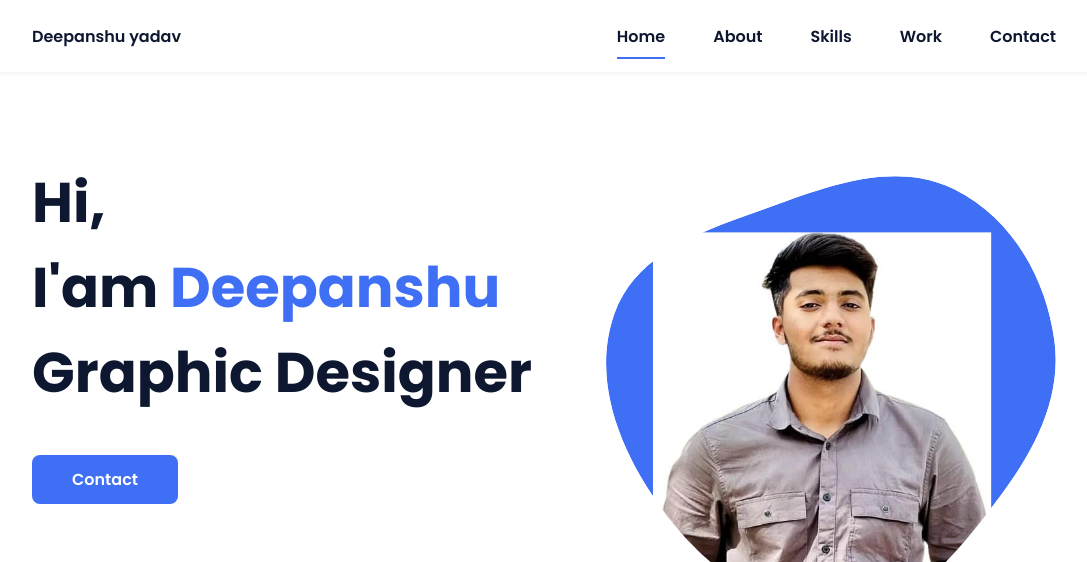
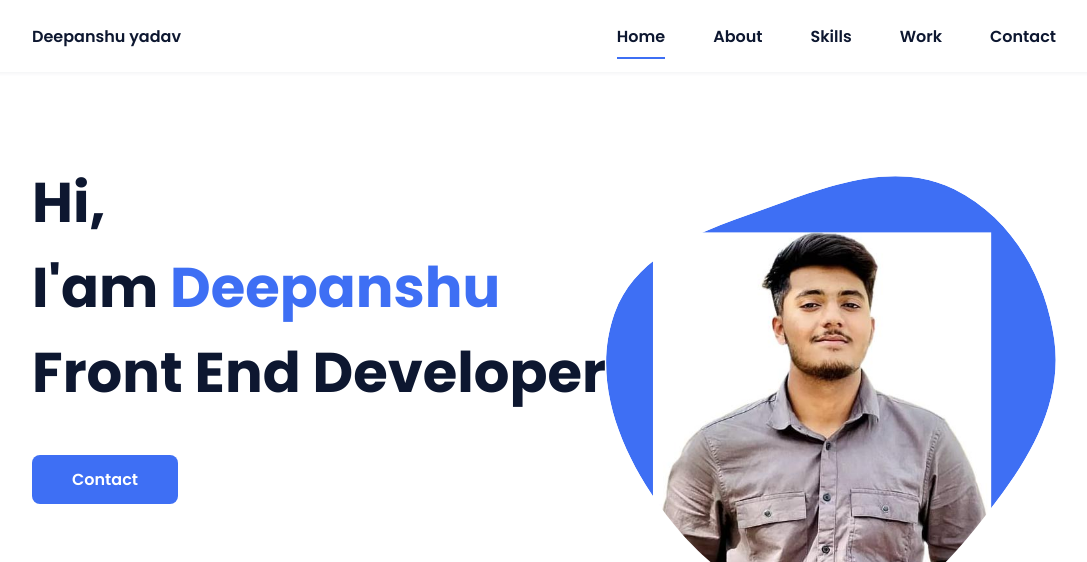
Before and after one commit to Deepanshu-ydv/portfolio, a plain HTML site: page index.html in a window 1280 px wide. Shown: the top 562 px of the page, without its empty margins (96-1183 px from the left). Drawn offline with nearby package versions, Linux system fonts and the light colour scheme.

Commit message:
Update index.html

```diff
--- a/index.html
+++ b/index.html
@@ -39,7 +39,7 @@
             <!--===== HOME =====-->
             <section class="home bd-grid" id="home">
                 <div class="home__data">
-                    <h1 class="home__title">Hi,<br>I'am <span class="home__title-color">Deepanshu</span><br> Graphic Designer</h1>
+                    <h1 class="home__title">Hi,<br>I'am <span class="home__title-color">Deepanshu</span><br> Front End Developer</h1>
 
                     <a href="#" class="button">Contact</a>
                 </div>
```
